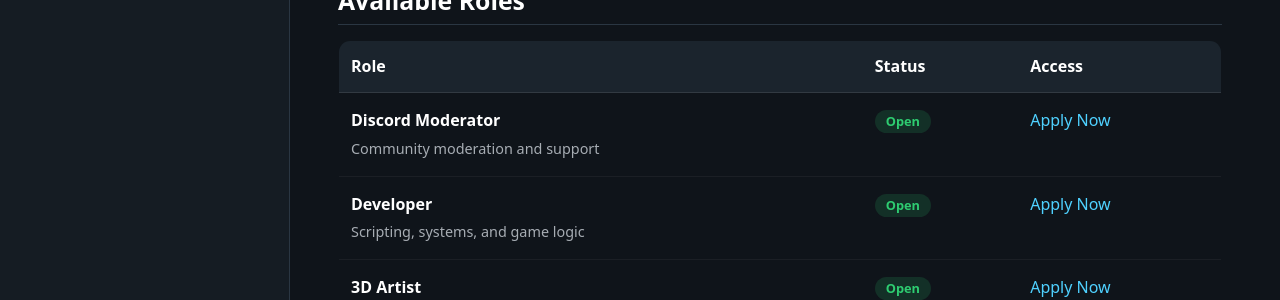
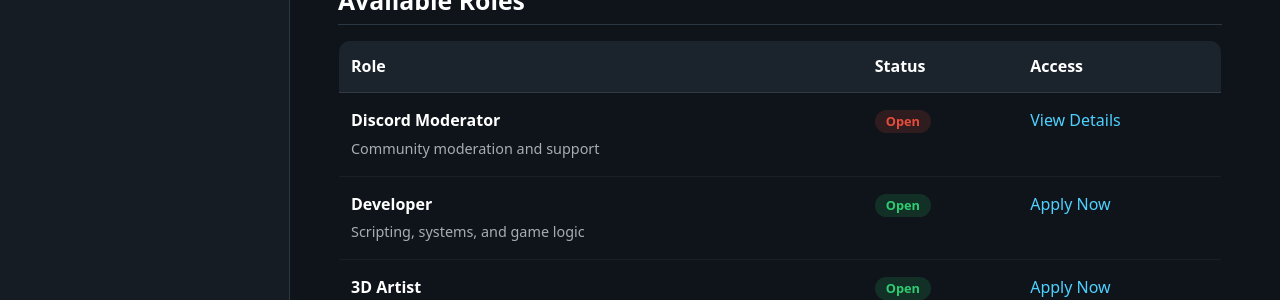
Before and after one commit to Pulsegridstudios/hub, a Jekyll site: the page built from pages/application.md, in a window 1280 px wide. Shown: the part 1220-1520 px from the top of the page. Built offline with Jekyll 4.4.1, drawn with Linux system fonts in a browser that asks for light colours.

Commit message:
Update application.md

```diff
--- a/pages/application.md
+++ b/pages/application.md
@@ -53,8 +53,8 @@ This means:
         <strong>Discord Moderator</strong><br>
         <span class="role-desc">Community moderation and support</span>
       </td>
-      <td><span class="status-badge open">Open</span></td>
-      <td><a href="{{ '/pages/discord-application/' | relative_url }}">Apply Now</a></td>
+      <td><span class="status-badge closed">Open</span></td>
+      <td><a href="{{ '/pages/no-current-vacancies/' | relative_url }}">View Details</a></td>
     </tr>
 
     <tr>
```
